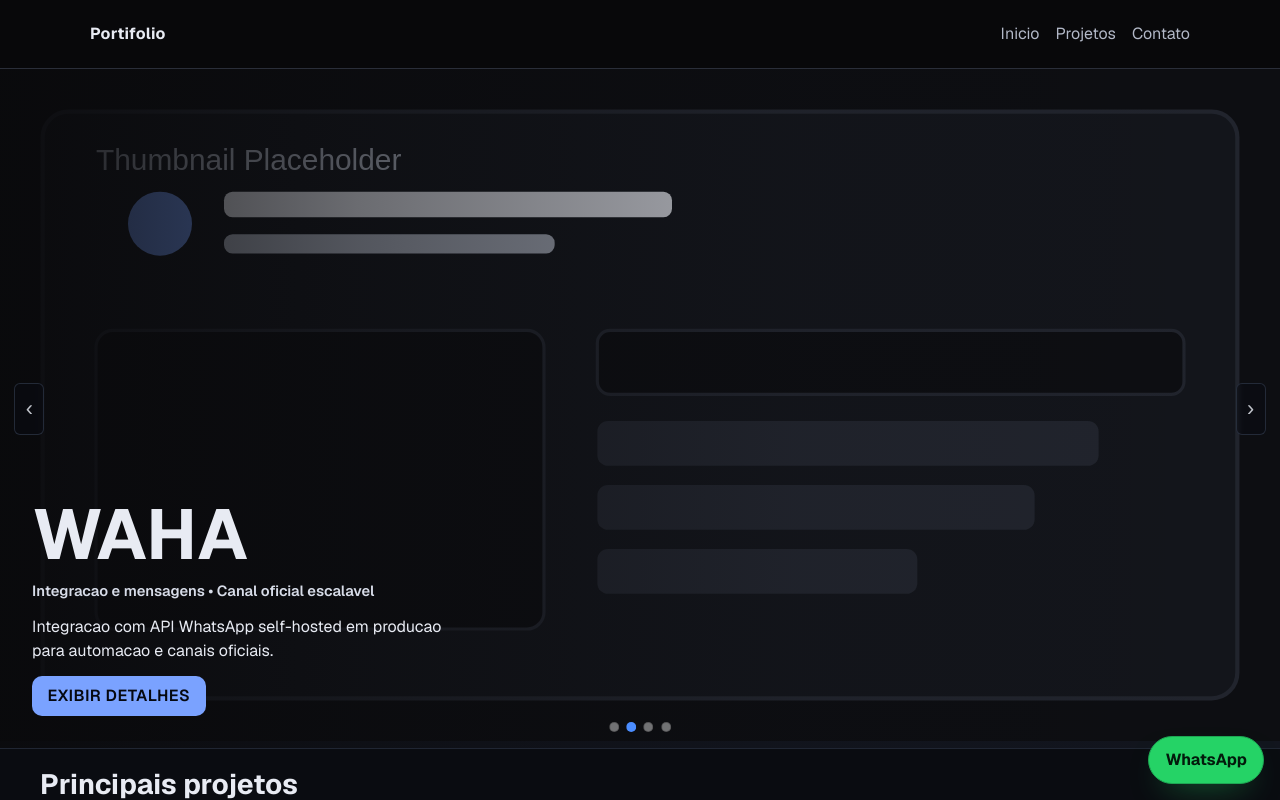
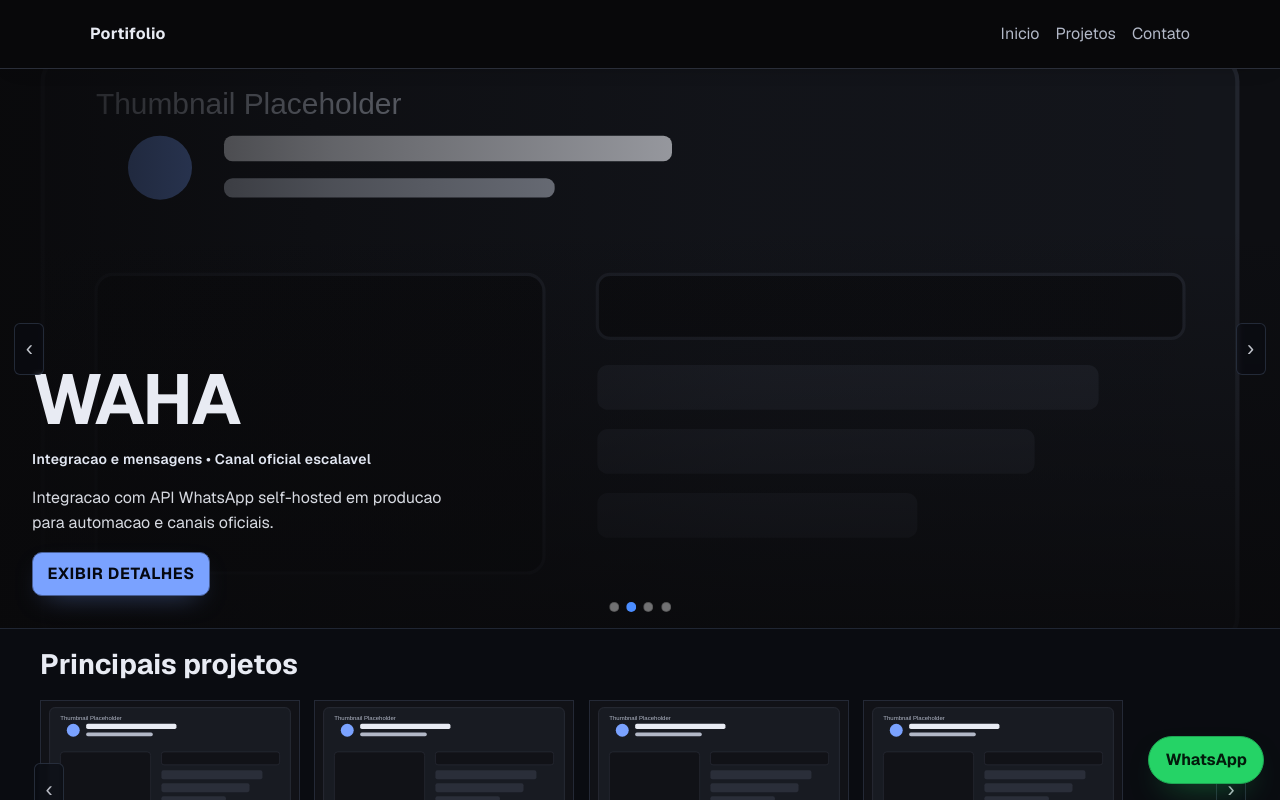
Before and after one commit to CloudBlackhand/portifolio, a Next.js app: page / in a window 1280 px wide. Shown: the top 800 px of the page. Built offline with nearby package versions, Linux system fonts and the light colour scheme.

Commit message:
Hero ~70vh relativo, overlay refinado e polish do portfolio

```diff
--- a/app/components/showcase-carousel.tsx
+++ b/app/components/showcase-carousel.tsx
@@ -67,13 +67,16 @@ export function ShowcaseCarousel({ projects }: ShowcaseCarouselProps) {
         <Image
           src={activeProject.thumbnail}
           alt={`Imagem de destaque do ${activeProject.title}`}
-          width={1200}
-          height={630}
+          fill
+          sizes="100vw"
           className="showcase-image"
           priority
         />
         <div className="showcase-overlay">
-          <div className="showcase-panel">
+          <div
+            key={activeProject.slug}
+            className="showcase-panel showcase-panel-enter"
+          >
             <h1>{activeProject.title}</h1>
             <p className="showcase-meta">
               {activeProject.category} • {activeProject.impactLabel}
--- a/app/globals.css
+++ b/app/globals.css
@@ -6,6 +6,13 @@
   --muted: #b2b8c7;
   --brand: #7aa2ff;
   --border: #2a2e39;
+  --showcase-min-height: max(280px, 70vh);
+}
+
+@supports (height: 100dvh) {
+  :root {
+    --showcase-min-height: max(280px, 70dvh);
+  }
 }
 
 @media (prefers-color-scheme: dark) {
@@ -63,6 +70,7 @@ a {
   border-bottom: 1px solid var(--border);
   background: color-mix(in srgb, var(--background) 88%, transparent);
   backdrop-filter: blur(8px);
+  box-shadow: 0 8px 24px -20px rgb(0 0 0 / 65%);
 }
 
 .header-content {
@@ -132,13 +140,16 @@ main.container {
   border-bottom: 1px solid #202633;
   overflow: hidden;
   background: #12151e;
-  min-height: min(56vh, 520px);
+  min-height: var(--showcase-min-height);
 }
 
 .showcase-image {
+  position: absolute;
+  inset: 0;
+  z-index: 0;
   width: 100%;
   height: 100%;
-  min-height: min(56vh, 520px);
+  min-height: 0;
   object-fit: cover;
   filter: saturate(1.03) brightness(0.78);
 }
@@ -146,41 +157,79 @@ main.container {
 .showcase-overlay {
   position: absolute;
   inset: 0;
+  z-index: 1;
   display: flex;
   align-items: flex-end;
   justify-content: flex-start;
   padding: clamp(1rem, 2.8vw, 2rem);
-  background: linear-gradient(
-    90deg,
-    rgb(9 9 11 / 84%) 0%,
-    rgb(9 9 11 / 43%) 28%,
-    rgb(9 9 11 / 8%) 62%,
-    rgb(9 9 11 / 0%) 100%
-  );
+  background:
+    linear-gradient(
+      to top,
+      rgb(9 9 11 / 82%) 0%,
+      rgb(9 9 11 / 35%) 38%,
+      rgb(9 9 11 / 0%) 72%
+    ),
+    linear-gradient(
+      90deg,
+      rgb(9 9 11 / 88%) 0%,
+      rgb(9 9 11 / 48%) 26%,
+      rgb(9 9 11 / 12%) 58%,
+      rgb(9 9 11 / 0%) 100%
+    );
 }
 
 .showcase-panel {
   margin-right: auto;
-  margin-top: clamp(2rem, 8vh, 6rem);
-  max-width: 420px;
+  margin-bottom: 0;
+  margin-top: auto;
+  max-width: min(420px, 92vw);
   display: grid;
-  gap: 0.8rem;
+  gap: 1rem;
 }
 
 .showcase-panel h1 {
   font-size: clamp(2.3rem, 6.6vw, 4.4rem);
-  line-height: 0.95;
-  letter-spacing: 0.01em;
+  line-height: 1.02;
+  letter-spacing: -0.02em;
 }
 
 .showcase-meta {
-  color: #d7dce8;
-  font-size: 0.92rem;
+  color: #e2e7f2;
+  font-size: 0.875rem;
   font-weight: 600;
+  letter-spacing: 0.02em;
+  margin-top: -0.15rem;
+}
+
+.showcase-overlay .showcase-panel > p:not(.showcase-meta) {
+  line-height: 1.55;
+  color: rgb(232 235 243 / 92%);
 }
 
 .showcase-overlay p {
   max-width: 45ch;
+}
+
+.showcase-panel-enter {
+  animation: showcasePanelIn 0.35s ease-out both;
+}
+
+@keyframes showcasePanelIn {
+  from {
+    opacity: 0;
+    transform: translateY(8px);
+  }
+
+  to {
+    opacity: 1;
+    transform: translateY(0);
+  }
+}
+
+@media (prefers-reduced-motion: reduce) {
+  .showcase-panel-enter {
+    animation: none;
+  }
 }
 
 .hero-nav {
@@ -231,6 +280,7 @@ main.container {
   position: absolute;
   left: 50%;
   bottom: 1rem;
+  z-index: 2;
   transform: translateX(-50%);
   display: flex;
   gap: 0.45rem;
@@ -248,19 +298,6 @@ main.container {
 .dot.active {
   background: #4b8dff;
   border-color: transparent;
-}
-
-.gfn-like-cta {
-  border-radius: 0;
-  min-height: 44px;
-  font-weight: 800;
-  letter-spacing: 0.03em;
-  background: #80d91f;
-  color: #0f1d05;
-}
-
-.gfn-like-cta:hover {
-  background: #8ee628;
 }
 
 .favorites-strip {
@@ -382,6 +419,16 @@ main.container {
   box-shadow: 0 18px 42px -28px rgb(71 115 215 / 65%);
 }
 
+@media (prefers-reduced-motion: reduce) {
+  .interactive-card {
+    transition: border-color 0.2s ease, box-shadow 0.2s ease;
+  }
+
+  .interactive-card:hover {
+    transform: none;
+  }
+}
+
 .card-image {
   width: 100%;
   height: auto;
@@ -438,6 +485,23 @@ main.container {
 
 .button.primary:hover {
   background: #8cb0ff;
+}
+
+.button.primary.gfn-like-cta {
+  min-height: 44px;
+  font-weight: 700;
+  letter-spacing: 0.04em;
+  border-color: color-mix(in srgb, var(--brand) 55%, #0a0e18);
+  box-shadow: 0 10px 28px -14px rgb(122 162 255 / 55%);
+  transition:
+    background-color 0.2s ease,
+    border-color 0.2s ease,
+    box-shadow 0.2s ease;
+}
+
+.button.primary.gfn-like-cta:hover {
+  background: color-mix(in srgb, var(--brand) 88%, #fff);
+  border-color: color-mix(in srgb, var(--brand) 70%, #fff);
 }
 
 .stack {
@@ -606,11 +670,6 @@ main.container {
 }
 
 @media (max-width: 740px) {
-  .showcase-media,
-  .showcase-image {
-    min-height: 420px;
-  }
-
   .showcase-panel h1 {
     font-size: clamp(1.8rem, 9vw, 3.1rem);
   }
--- a/app/projetos/page.tsx
+++ b/app/projetos/page.tsx
@@ -20,7 +20,7 @@ export default function ProjetosPage() {
 
       <div className="section-spacing card-grid">
         {projects.map((project) => (
-          <article className="card" key={project.slug}>
+          <article className="card interactive-card" key={project.slug}>
             <Image
               src={project.thumbnail}
               alt={`Miniatura do ${project.title}`}
```
